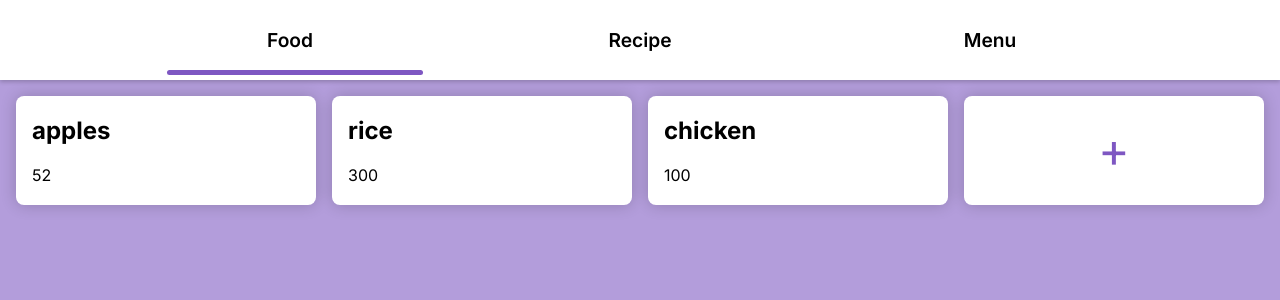
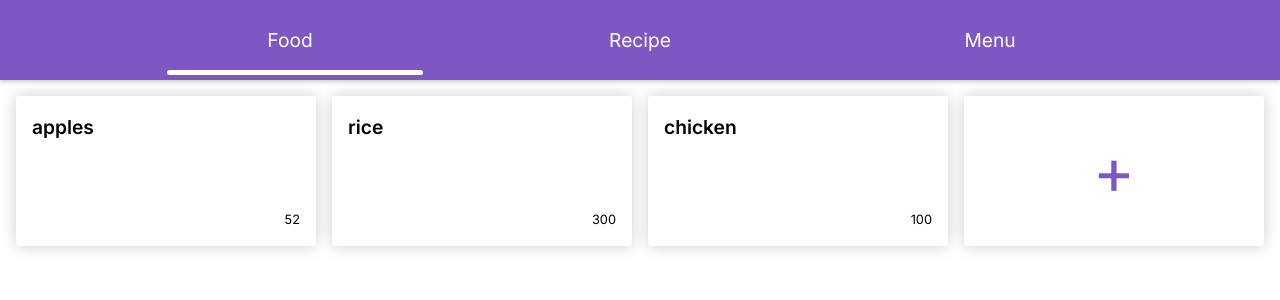
Before and after one commit to jwkaterina/nutrition, a Next.js app: page / in a window 1280 px wide. Shown: the top 300 px of the page. Built offline with nearby package versions, Linux system fonts and the light colour scheme.

Commit message:
style home

```diff
--- a/src/app/components/card.module.css
+++ b/src/app/components/card.module.css
@@ -1,13 +1,25 @@
 .card {
+    height: 150px;
     display: flex;
     flex-direction: column;
     justify-content: space-between;
     padding: 1rem;
-    border-radius: 0.5rem;
+    border-radius: 0.2rem;
     box-shadow: 0 0 1rem rgba(0, 0, 0, 0.2);
     transition: all 0.3s ease-in-out;
     background-color: white;
     cursor: pointer;
+}
+
+.card h2 {
+    font-size: 1.2rem;
+    font-weight: 600;
+}
+
+.card p {
+    font-size: 0.8rem;
+    font-weight: 400;
+    text-align: right;
 }
 
 .add {
@@ -21,6 +33,6 @@
 }
 
 .add__icon {
-    font-size: 3rem;
+    font-size: 4rem;
     color: var(--primary-color);
 }
--- a/src/app/components/nab-bar.module.css
+++ b/src/app/components/nab-bar.module.css
@@ -3,7 +3,7 @@
     flex-direction: column;
     justify-content: center;
     align-items: center;
-    background-color: #fff;
+    background-color: var(--primary-color);
     height: 80px;
     box-shadow: 0 2px 4px rgba(0, 0, 0, 0.2);
     position: relative;
@@ -19,9 +19,9 @@
 
 .link {
     text-decoration: none;
-    color: #000;
+    color: white;
     font-size: 1.2rem;
-    font-weight: 600;
+    font-weight: 400;
     margin: 0 10px;
     text-align: center;
 }
@@ -30,11 +30,7 @@
     position: absolute;
     bottom: 5px;
     height: 5px;
-    background-color: var(--primary-color);
+    background-color: white;
     border-radius: 10px;
     transition: 0.4s;
 }
-/*
-.active {
-    color: var(--primary-color);
-} */
--- a/src/app/components/page-grid.module.css
+++ b/src/app/components/page-grid.module.css
@@ -1,6 +1,4 @@
 .container {
-    /* max-width: 1200px; */
-    /* margin: 0 auto; */
     padding: 0 1rem;
     width: 100vw;
 
@@ -10,7 +8,13 @@
 
 .grid {
     display: grid;
-    grid-template-columns: repeat(auto-fill, minmax(250px, 1fr));
+    grid-template-columns: repeat(4, 1fr);
     grid-gap: 1rem;
     margin: 1rem 0;
 }
+
+@media(max-width: 1024px) {
+    .grid {
+        grid-template-columns: repeat(2, 1fr);
+    }
+}
--- a/src/app/components/page-grid.tsx
+++ b/src/app/components/page-grid.tsx
@@ -4,11 +4,14 @@ import styels from './page-grid.module.css'
 import Card from './card'
 
 const PageGrid = ( { children }) => {
+
+    const mediaQuery = window.matchMedia('(max-width: 600px)');
+
     return (
         <div className={styels.container}>
             <div className={styels.grid}>
                 {children}
-                <Card title={null} text={null} type={'add'} />
+                {!mediaQuery.matches && <Card title={null} text={null} type={'add'} />}
             </div>
 
         </div>
--- a/src/app/globals.css
+++ b/src/app/globals.css
@@ -15,5 +15,5 @@
 body {
   font-family: 'Montserrat', sans-serif;
   line-height: 1.6;
-  background-color: var(--primary-lighter-color);
+  background-color: white;
 }
```
